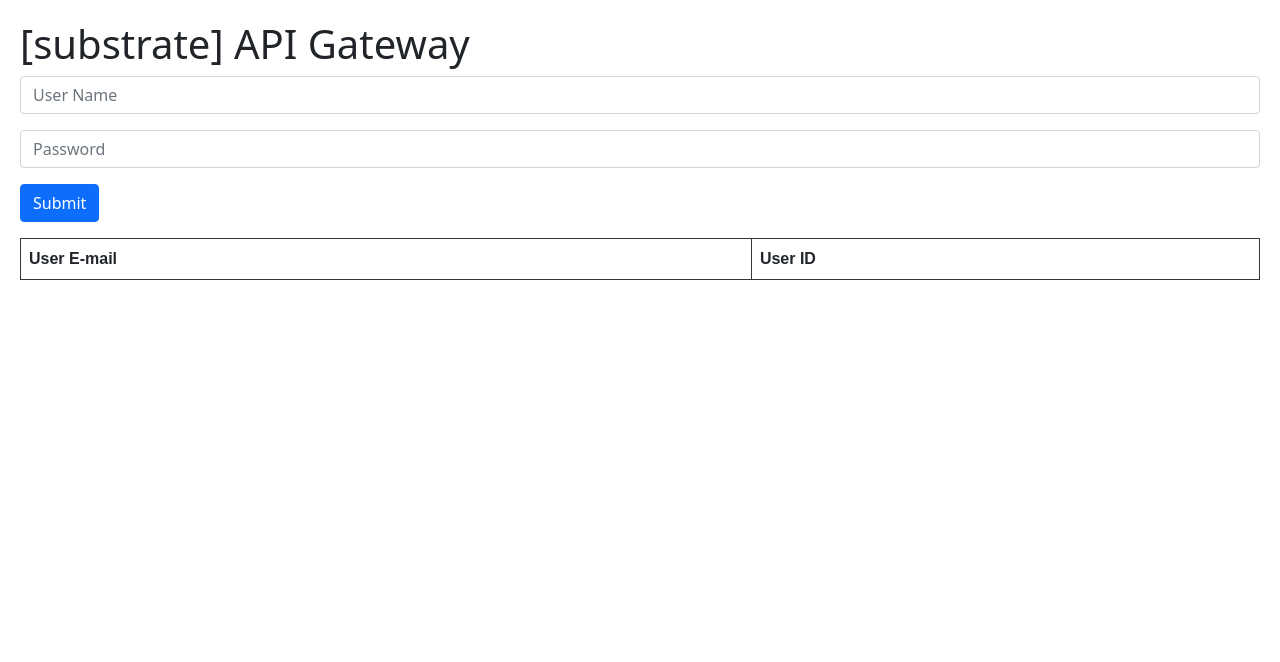
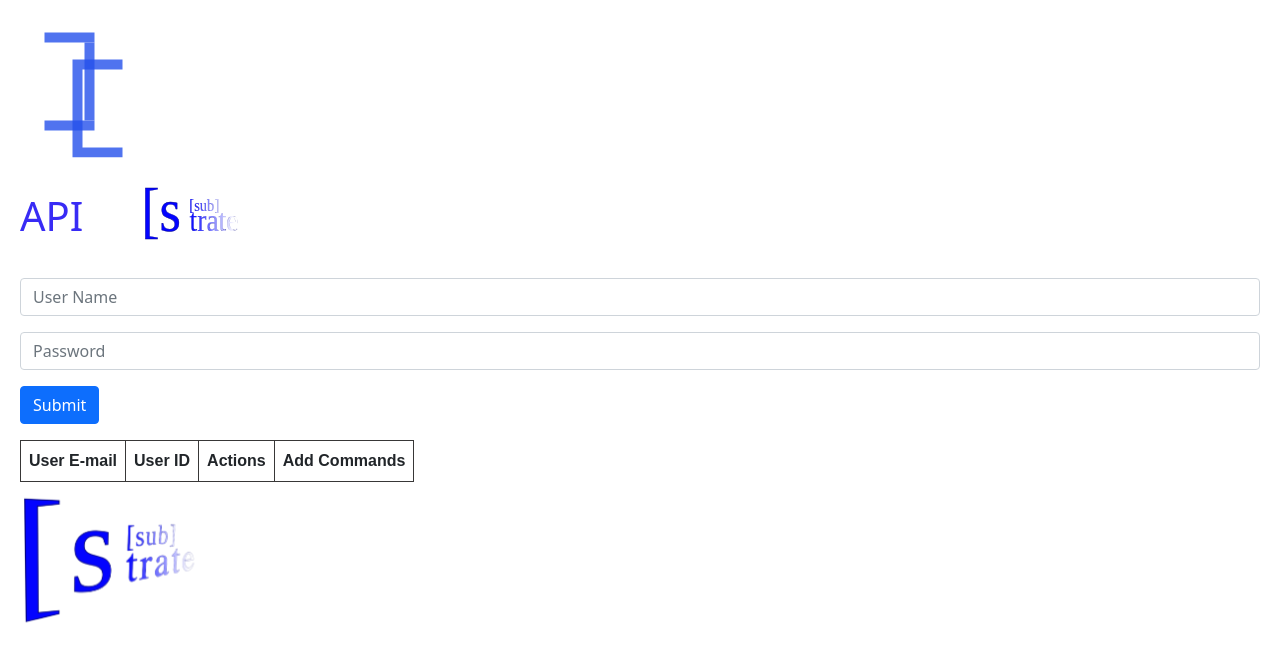
Before and after one commit to realitymatrix/substrate_api_gateway, a Flask app: page / in a window 1280 px wide. Shown: the top 662 px of the page. Run offline with Flask 3, Linux system fonts and the light colour scheme; lists and menus that the app fills with data are empty; some libraries are stand-ins or nearby versions.

Commit message:
add product assets

```diff
--- a/app.py
+++ b/app.py
@@ -5,7 +5,8 @@ import requests
 from json import dumps
 from nanoid import generate
 from user import User, serializeUser
-from api import createUser, deleteUser
+from api import createUser, deleteUser, createCommand
+from generative import new_user_row, new_command_row
 
 ZENCODE_REST = "http://localhost:3333"
 USERS_API = '/users'
@@ -25,24 +26,31 @@ def submit():
     p_word = request.form["password"]
     usr = createUser(e_mail, p_word)
     users.append(serializeUser(usr))
-    response = f"""
-    <tr>
-        <td>{e_mail}</td>
-        <td>{usr.id}</td>
-        <td>
-            <button hx-delete="/delete/{usr.id}"
-                class="btn btn-primary">
-                Delete
-            </button>
-        </td>
-    </tr>
-    """
-    return response
+    return new_user_row(e_mail, usr.id)
 
 @app.route("/delete/<string:id>", methods=["DELETE"])
 def delete(id: str):
+    usr = getUserById(id)
+    deleteUser(usr)
+    users.remove(usr)
+    return ""
+
+@app.route("/command/<string:user_id>", methods=["POST"])
+def command(user_id: str):
+    usr = getUserById(user_id)
+    print(user_id)
+
+    # type = request.form['command_type']
+    command = request.form['command_text']
+
+    print(type, command)
+
+    # command_id = createCommand(usr['id'], command, type)
+    print(usr)
+    return new_user_row(usr['email'], usr['id']) + new_command_row(command, type)
+
+
+def getUserById(id: str):
     for user in users:
         if user['id'] == id:
-            deleteUser(user)
-            users.remove(user)
-    return ""
+            return user
--- a/templates/index.html
+++ b/templates/index.html
@@ -4,6 +4,7 @@
     <title>
         [substrate api gateway]
     </title>
+    <link rel="icon" type="image/x-icon" href="static/scalable_substrate.svg">
     <link href="https://cdn.jsdelivr.net/npm/bootstrap@5.0.0-beta1/dist/css/bootstrap.min.css" rel="stylesheet"
         integrity="sha384-giJF6kkoqNQ00vy+HMDP7azOuL0xtbfIcaT9wjKHr8RbDVddVHyTfAAsrekwKmP1" crossorigin="anonymous">
     <!-- HTMX -->
@@ -15,34 +16,81 @@
         table {
             font-family: arial, sans-serif;
             border-collapse: collapse;
-            width: 100%;
+            width:auto;
         }
-
         tr.htmx-swapping td {
             opacity: 0;
             transition: opacity 0.5s ease-out;
         }
-
         td, th {
             border: 1px solid #383737;
             text-align: left;
             padding: 8px;
         }
-
         tr:nth-child(even) {
             background-color: #dddddd;
         }
+        body {
+            animation: fadeInAnimation ease 1s;
+            animation-iteration-count: 1;
+            animation-fill-mode: forwards;
+        }
+        img {
+            animation: fadeInAnimation ease 10s;
+            animation-iteration-count: 1;
+            animation-fill-mode: forwards;
+        }
+        @keyframes fadeInAnimation {
+            0% {
+                opacity: 0;
+            }
+            100% {
+                opacity: 1;
+            }
+        }
+        :root{
+            --blue-color: #2551ec;
+        }
+        #right_bracket {
+                fill: var(--blue-color)
+            }
+        #left_bracket {
+            fill: var(--blue-color)
+        }
+        #right_bracket,
+        #left_bracket {
+            transition: all 1s ease
+        }
+        svg:hover #right_bracket {
+            transform: translateX(15%);
+        }
+        svg:hover #left_bracket {
+            transform: translateX(-15%);
+        }
     </style>
+        <svg width="250" height="150" viewBox="0 0 1000 500" fill="none" xmlns="http://www.w3.org/2000/svg">
+            <g id="brackets">
+            <rect width="500" height="500" fill="white"/>
+            <g id="right_bracket" opacity="0.8">
+            <rect id="Rectangle 1" x="98" width="200" height="40"/>
+            <rect id="Rectangle 2" x="258" y="40" width="40" height="312"/>
+            <rect id="Rectangle 3" x="98" y="352" width="200" height="40"/>
+            </g>
+            <g id="left_bracket" opacity="0.8">
+            <rect id="Rectangle 1_2" width="200" height="40" transform="matrix(-1 0 0 1 410 108)"/>
+            <rect id="Rectangle 2_2" width="40" height="312" transform="matrix(-1 0 0 1 250 148)"/>
+            <rect id="Rectangle 3_2" width="200" height="40" transform="matrix(-1 0 0 1 410 460)"/>
+            </g>
+            </g>
+        </svg>
 </head>
 
 <!-- Place <body> </body> code here -->
 <body>
-    <h1>[substrate] API Gateway</h1>
-    <h2>
-        <textarea hidden="true" title="Codeblock">
-            Your code here
-        </textarea>
-    </h2>
+    <h1 style="color:rgb(56, 43, 245);">
+        API
+        <img src="static/scalable_substrate.svg" height="100" width="200"></img>
+    </h1>
     <form hx-post="/submit" hx-swap="beforeend" hx-target="#new-user" class="mb-3">
         <input type="text" placeholder="User Name" name="email" class="form-control mb-3" />
         <input type="text" placeholder="Password" name="password" class="form-control mb-3" />
@@ -56,20 +104,25 @@
           <tr>
             <th scope="col">User E-mail</th>
             <th scope="col">User ID</th>
+            <th scope="col">Actions</th>
+            <th scope="col">Add Commands</th>
           </tr>
         </thead>
-        <tbody id="new-user" hx-target="closest tr" hx-swap="outerHTML swap:0.5s">
+        <tbody id="new-user" hx-target="closest tr" hx-swap="outerHTML swap:0.1s">
             {%for user in users%}
             <tr>
-                <td>{{ user.email }}</td>
-                <td>{{ user.id }}</td>
-                <td>
-                    <button hx-delete="/delete/{{ user.id }}" class="btn btn-primary">Delete User</button>
+                <td width="15%">{{ user.email }}</td>
+                <td width="5%">{{ user.id }}</td>
+                <td width="10%">
+                    <button hx-delete="/delete/{{ user.id }}" class="btn btn-primary">
+                        Delete User
+                    </button>
                 </td>
             </tr>
             {%endfor%}
         </tbody>
     </table>
+    <img class="img" src="static/logo.png" height="150px"></img>
 </body>
 
 </html>
--- a/user.py
+++ b/user.py
@@ -10,6 +10,7 @@ class User:
     self.passwd = passwd
     self.access_T = accessToken
     self.refresh_T = refreshToken
+    self.commands = []
 
 
 def serializeUser(usr: User):
@@ -19,3 +20,6 @@ def serializeUser(usr: User):
     'access_T': usr.access_T,
     'refresh_T': usr.refresh_T,
   }
+
+def getUserCommands(usr: User):
+  return usr.commands
```
Also changed, not shown: api.py (+17 -0 lines), generative.py (added, +52 -0 lines), static/styles.css (+6 -13 lines), static/brackets.svg (added), static/brackets_transparent.svg (added), static/loading.gif (deleted), static/logo.png (added), static/scalable_substrate.svg (added), 1 other file.
